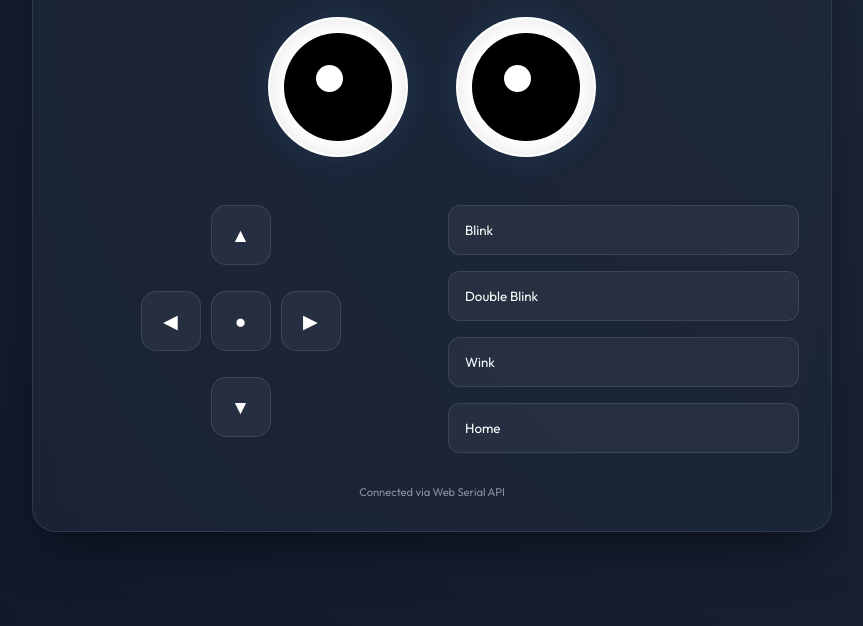
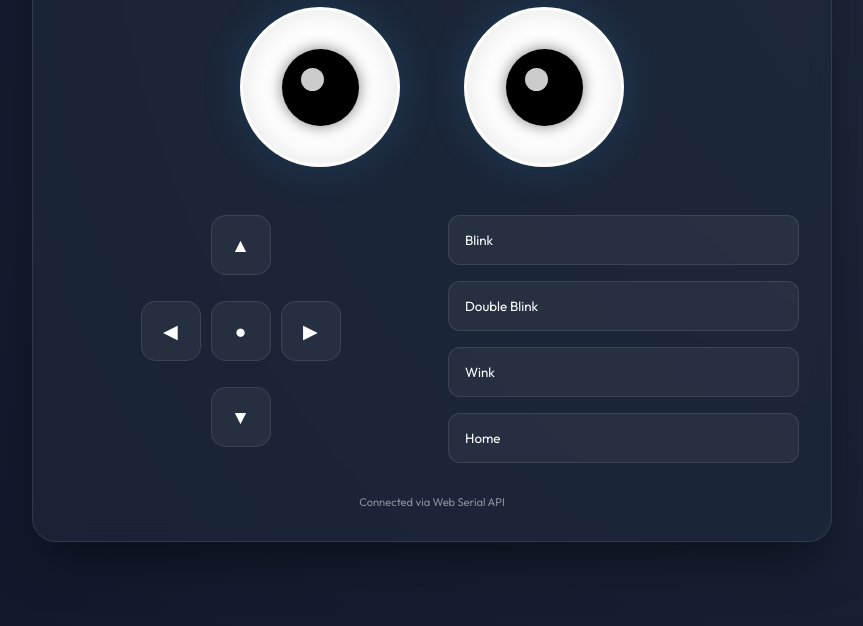
Before and after one commit to yurina2921-afk/EYE-remote-control-, a plain HTML site: page index.html in a window 1280 px wide. Shown: the part 174-800 px from the top of the page, without its empty margins (208-1071 px from the left). Drawn offline with Linux system fonts and the light colour scheme.

Commit message:
UI refinement: smaller irises and fixed horizontal alignment

```diff
--- a/style.css
+++ b/style.css
@@ -70,22 +70,26 @@ h1 {
 .eyes-display {
     display: flex;
     justify-content: center;
-    gap: 3rem;
+    align-items: center;
+    gap: 4rem;
     margin-bottom: 3rem;
+    flex-wrap: nowrap;
+    /* Ensure horizontal alignment */
 }
 
 .eye-container {
-    width: 140px;
-    height: 140px;
+    width: 160px;
+    /* Slightly bigger container for more white part */
+    height: 160px;
     background: #fff;
     border-radius: 50%;
     display: flex;
     justify-content: center;
     align-items: center;
     overflow: hidden;
-    box-shadow: inset 0 0 20px rgba(0, 0, 0, 0.1), 0 0 30px rgba(56, 189, 248, 0.1);
+    box-shadow: inset 0 0 30px rgba(0, 0, 0, 0.1), 0 0 40px rgba(56, 189, 248, 0.15);
     position: relative;
-    border: 2px solid rgba(255, 255, 255, 0.5);
+    border: 3px solid rgba(255, 255, 255, 0.6);
 }
 
 .eyelid {
@@ -94,7 +98,7 @@ h1 {
     height: 100%;
     background: var(--bg-color);
     z-index: 10;
-    transition: transform 0.15s ease-out;
+    transition: transform 0.2s ease-out;
 }
 
 .eyelid.top {
@@ -119,22 +123,26 @@ h1 {
 }
 
 .eye {
-    width: 80%;
-    height: 80%;
+    width: 50%;
+    /* Smaller iris (black part) */
+    height: 50%;
     background: #000;
     border-radius: 50%;
     position: relative;
     transition: transform 0.2s ease-out;
+    box-shadow: 0 0 15px rgba(0, 0, 0, 0.5);
 }
 
 .pupil {
-    width: 25%;
-    height: 25%;
+    width: 30%;
+    /* Proportional highlight */
+    height: 30%;
     background: #fff;
     border-radius: 50%;
     position: absolute;
-    top: 30%;
-    left: 30%;
+    top: 25%;
+    left: 25%;
+    opacity: 0.8;
 }
 
 /* Controls */
```
